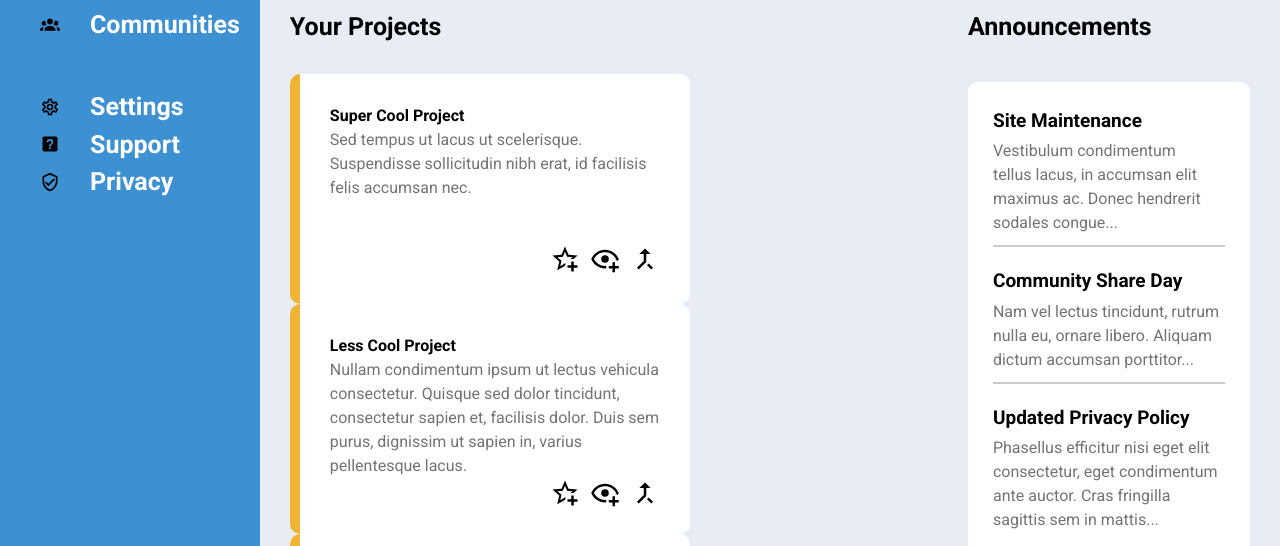
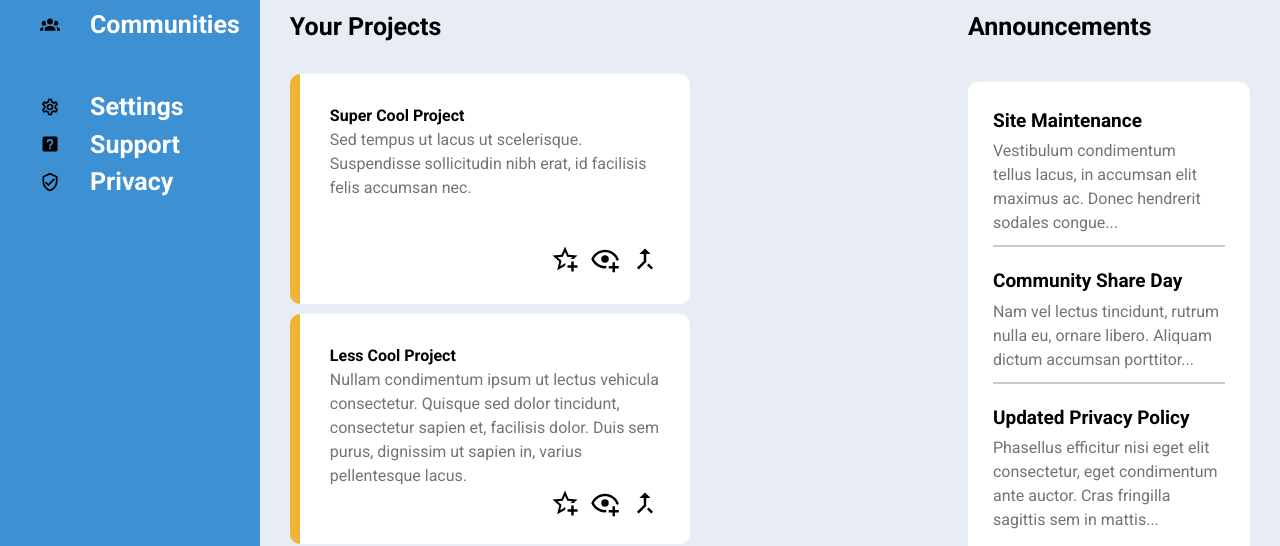
Before and after one commit to richardnguyen165/admin-dashboard, a plain HTML site: page index.html in a window 1280 px wide. Shown: the part 282-828 px from the top of the page. Drawn offline with Linux system fonts and the light colour scheme.

Commit message:
Fixed the projects area. Time to clean up

```diff
--- a/css/index.css
+++ b/css/index.css
@@ -297,7 +297,8 @@ html, body, .container{
 
 .main-your-projects-portfolio{
   display: grid;
-  grid-template-columns: repeat(auto-fit, minmax(400px, 1fr));
+  grid-template-columns: repeat(auto-fill, minmax(500px, 1fr));
+  row-gap: 10px;
 }
 
 .projects{
```
